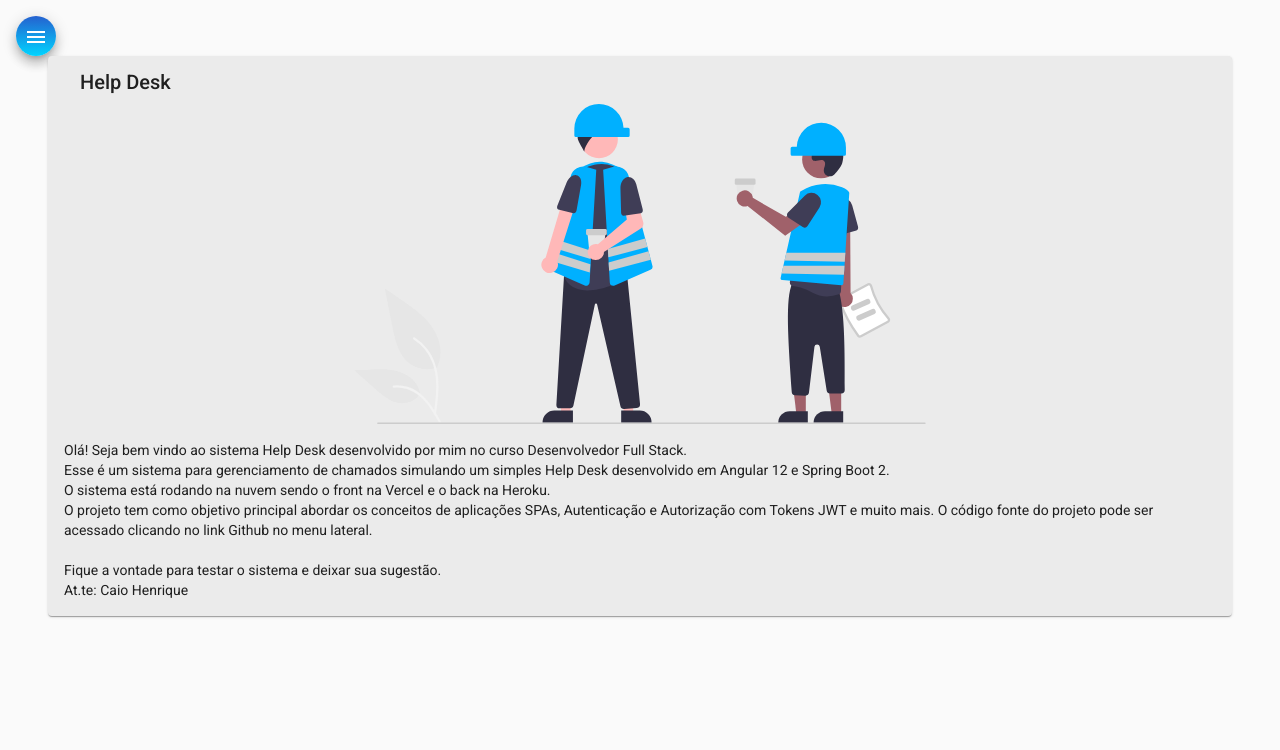
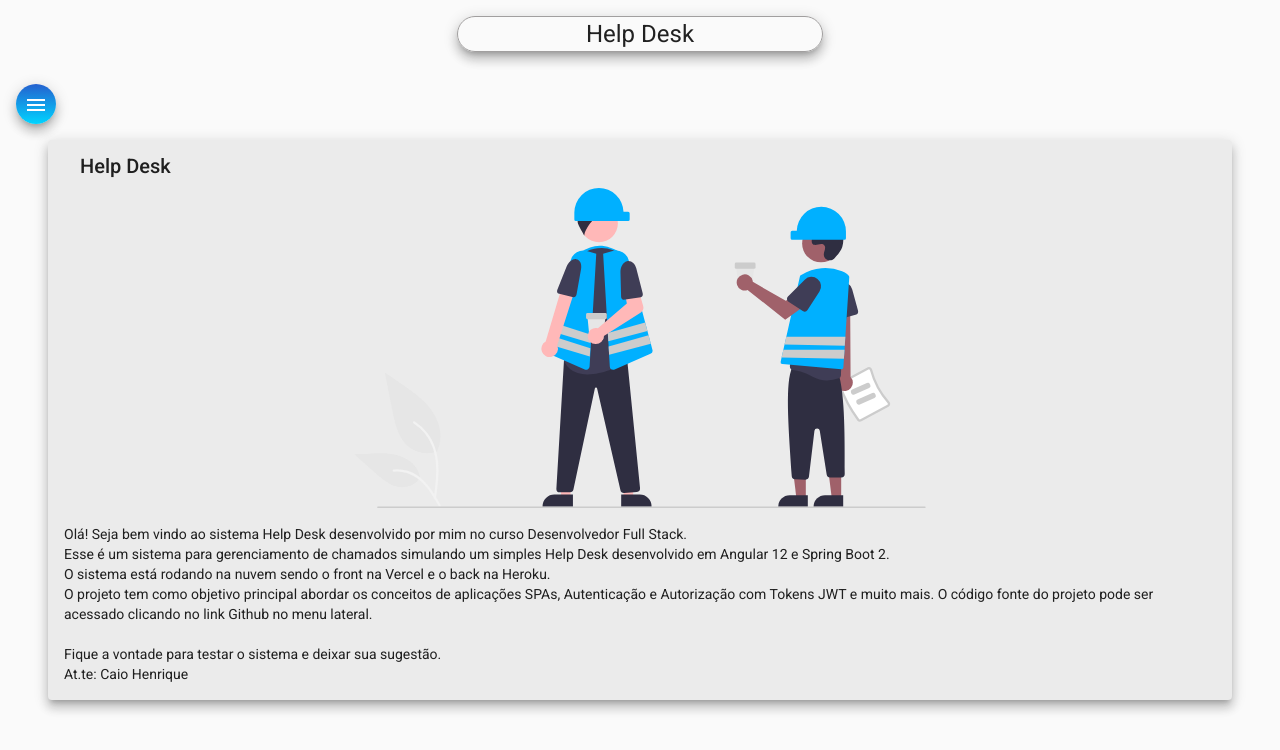
Before and after one commit to Caio-Henrique3/Help_Desk, an Angular app in the folder HelpDesk/Frontend/: page /home in a window 1280 px wide. Shown: the top 750 px of the page. Built offline with nearby package versions, Linux system fonts and the light colour scheme.

Commit message:
Implementing and styling the header component

```diff
--- a/HelpDesk/Frontend/src/app/app.module.ts
+++ b/HelpDesk/Frontend/src/app/app.module.ts
@@ -26,12 +26,14 @@
 
 import { NavComponent } from './components/nav/nav.component';
 import { HomeComponent } from './components/home/home.component';
+import { HeaderComponent } from './components/header/header.component';
 
 @NgModule({
   declarations: [
     AppComponent,
     NavComponent,
-    HomeComponent
+    HomeComponent,
+    HeaderComponent
   ],
   imports: [
     BrowserModule,
--- /dev/null
+++ b/HelpDesk/Frontend/src/app/components/header/header.component.css
@@ -0,0 +1,12 @@
+.container {
+    display: flex;
+    align-items: center;
+    justify-content: center;
+}
+
+h1 {
+    margin-top: 1rem;
+    padding: 1px 10%;
+    border-radius: 2rem;
+    border: 1px solid rgb(161, 159, 159);
+}
--- /dev/null
+++ b/HelpDesk/Frontend/src/app/components/header/header.component.html
@@ -0,0 +1,3 @@
+<div class="container">
+    <h1 class="mat-elevation-z8">Help Desk</h1>
+</div>
--- /dev/null
+++ b/HelpDesk/Frontend/src/app/components/header/header.component.ts
@@ -0,0 +1,15 @@
+import { Component, OnInit } from '@angular/core';
+
+@Component({
+  selector: 'app-header',
+  templateUrl: './header.component.html',
+  styleUrls: ['./header.component.css']
+})
+export class HeaderComponent implements OnInit {
+
+  constructor() { }
+
+  ngOnInit(): void {
+  }
+
+}
--- a/HelpDesk/Frontend/src/app/components/home/home.component.css
+++ b/HelpDesk/Frontend/src/app/components/home/home.component.css
@@ -1,6 +1,6 @@
 .card {
     width: 90%;
-    margin: auto;
+    margin: 1rem auto;
     background-color: rgb(235, 235, 235);
 }
 
--- a/HelpDesk/Frontend/src/app/components/home/home.component.html
+++ b/HelpDesk/Frontend/src/app/components/home/home.component.html
@@ -1,4 +1,4 @@
-<mat-card class="card">
+<mat-card class="card mat-elevation-z8">
     <mat-card-header>
       <mat-card-title>Help Desk</mat-card-title>
     </mat-card-header>
--- a/HelpDesk/Frontend/src/app/components/nav/nav.component.html
+++ b/HelpDesk/Frontend/src/app/components/nav/nav.component.html
@@ -26,6 +26,7 @@
     </mat-drawer>
 
     <div class="sidenav-content">
+      <app-header></app-header>
       <button class="menu mat-elevation-z8" (click)="drawer.toggle()" mat-icon-button>
         <mat-icon>menu</mat-icon>
       </button>
```
